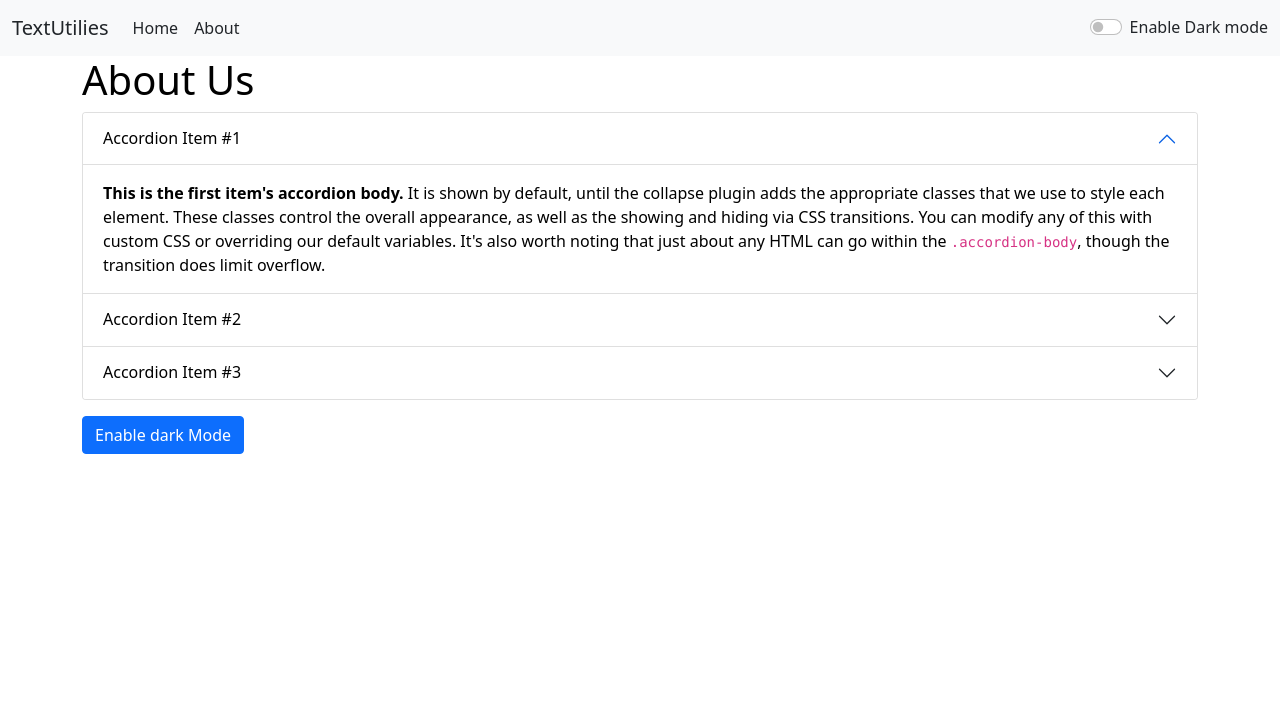
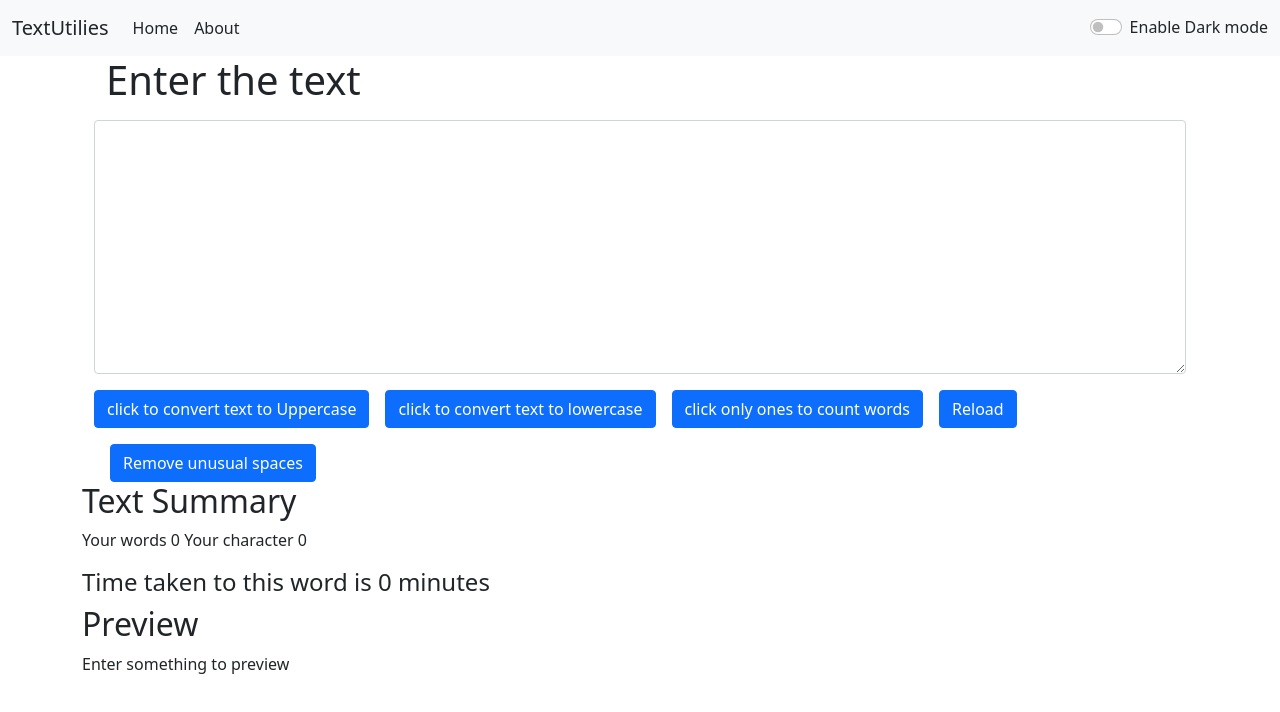
Before and after one commit to AbhayKrSing/Textutiles, a React (Create React App) app: page / in a window 1280 px wide. Shown: the top 712 px of the page. Built offline with nearby package versions, Linux system fonts and the light colour scheme.

Commit message:
fixing issues n wrapping up text utilies

```diff
--- a/src/App.js
+++ b/src/App.js
@@ -64,18 +64,19 @@
   }
 
   return (
-    <>  <Router>
+    <>
+      <Router>
       <Navbar titles="TextUtilies" mode={Mode} toggleMode={toggleMode} About='About' />
       <Alert alert={alert} />
-      {/*color={Color} enable it when state variable color become active}
-      <ColorMode ThemeChanger={ThemeChanger} />
+      {/* <TextForm heading="Enter the text" ShowAlert={ShowAlert} mode={Mode} /> */}
+      {/* color={Color} enable it when state variable color become active}
+      <ColorMode ThemeChanger={ThemeChanger} /> */}
       {/* <About /> */}
       {/* A <Switch> looks through its children <Route>s and
             renders the first one that matches the current URL. */}
-
       <Routes >
-        <Route path="/" element={<About  mode={Mode}/>} />
-        <Route path="home" element={<TextForm heading="Enter the text" ShowAlert={ShowAlert} mode={Mode} />} />
+        <Route path="about" element={<About mode={Mode} />} />
+        <Route path="/" element={<TextForm heading="Enter the text" ShowAlert={ShowAlert} mode={Mode} />} />
       </Routes>
     </Router>
     </>
--- a/src/components/About.js
+++ b/src/components/About.js
@@ -27,7 +27,7 @@
 
   return (<>
     <div className="container" style={mystyle}>
-      <h1 >About Us</h1>
+      <h1 n>About Us</h1>
       <div className="accordion" id="accordionExample">
         <div className="accordion-item" style={mystyle}>
           <h2 className="accordion-header" id="headingOne">
--- a/src/components/Navbar.js
+++ b/src/components/Navbar.js
@@ -13,12 +13,12 @@
         <div className="collapse navbar-collapse" id="navbarSupportedContent">
           <ul className="navbar-nav me-auto mb-2 mb-lg-0">
             <li className="nav-item">
-              <Link className={`nav-link active text-${props.mode==='light'? 'dark':'light'}`} aria-current="page" to="home">Home</Link>
+              <Link className={`nav-link active text-${props.mode==='light'? 'dark':'light'}`} aria-current="page" to="/">Home</Link>
             </li>
 
 
             <li className="nav-item">
-              <Link className={`nav-link text-${props.mode==='light'? 'dark':'light'}`} to="/">{props.About}</Link>
+              <Link className={`nav-link text-${props.mode==='light'? 'dark':'light'}`} to="about">{props.About}</Link>
             </li>
           </ul>
           <div className="form-check form-switch">
```
Also changed, not shown: package.json (+1 -39 lines), 1 other file (tests, documents, lock files or other folders).
